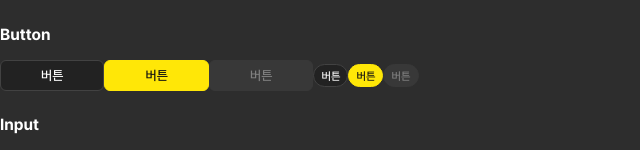
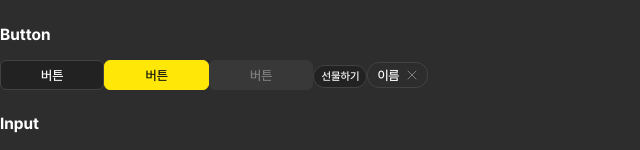
Before and after one commit to yheun03/cloneKakaoTalk, a Vue app in the folder clone-kakaotalk/: page /component in a window 1280 px wide. Shown: the part 632-782 px from the top of the page, without its empty margins (0-640 px from the left). Built offline with nearby package versions, Linux system fonts and the light colour scheme.

Commit message:
버튼 수정

```diff
--- a/clone-kakaotalk/src/assets/styles/components/_button.scss
+++ b/clone-kakaotalk/src/assets/styles/components/_button.scss
@@ -2,8 +2,9 @@
     background-color: #222;
     color: #fff;
     border: 1px solid #424242;
+    height: 30px;
     border-radius: 6px;
-    padding: 7px 40px;
+    padding-inline: 40px;
     font: 500 13px/normal "Pretendard";
     cursor: pointer;
 
@@ -26,6 +27,15 @@
         line-height: 100%;
         height: 23px;
         border-radius: 12px;
-        padding: 6px 7px;
+        padding-inline: 7px;
+    }
+
+    &--toggle {
+        line-height: 120%;
+        letter-spacing: -0.03em;
+        height: 26px;
+        border-radius: 12px;
+        padding-inline: 9px 28px;
+        background: url('@/assets/icons/12/ic-xmark.svg') no-repeat right 9px center;
     }
 }
--- a/clone-kakaotalk/src/components/ui/Button.vue
+++ b/clone-kakaotalk/src/components/ui/Button.vue
@@ -22,7 +22,7 @@
             type: {
                 type: String,
                 default: '',
-                validator: value => ['', 'round', 'block'].includes(value)
+                validator: value => ['', 'round', 'toggle'].includes(value)
             },
             disabled: {
                 type: Boolean,
--- a/clone-kakaotalk/src/views/ComponentView.vue
+++ b/clone-kakaotalk/src/views/ComponentView.vue
@@ -19,9 +19,8 @@
         <KButton>버튼</KButton>
         <KButton color="primary">버튼</KButton>
         <KButton disabled>버튼</KButton>
-        <KButton type="round">버튼</KButton>
-        <KButton color="primary" type="round">버튼</KButton>
-        <KButton disabled type="round">버튼</KButton>
+        <KButton type="round">선물하기</KButton>
+        <KButton type="toggle">이름</KButton>
 
         <h3>Input</h3>
         <KInput />
```
Also changed, not shown: clone-kakaotalk/src/assets/icons/12/ic-xmark.svg (added).
